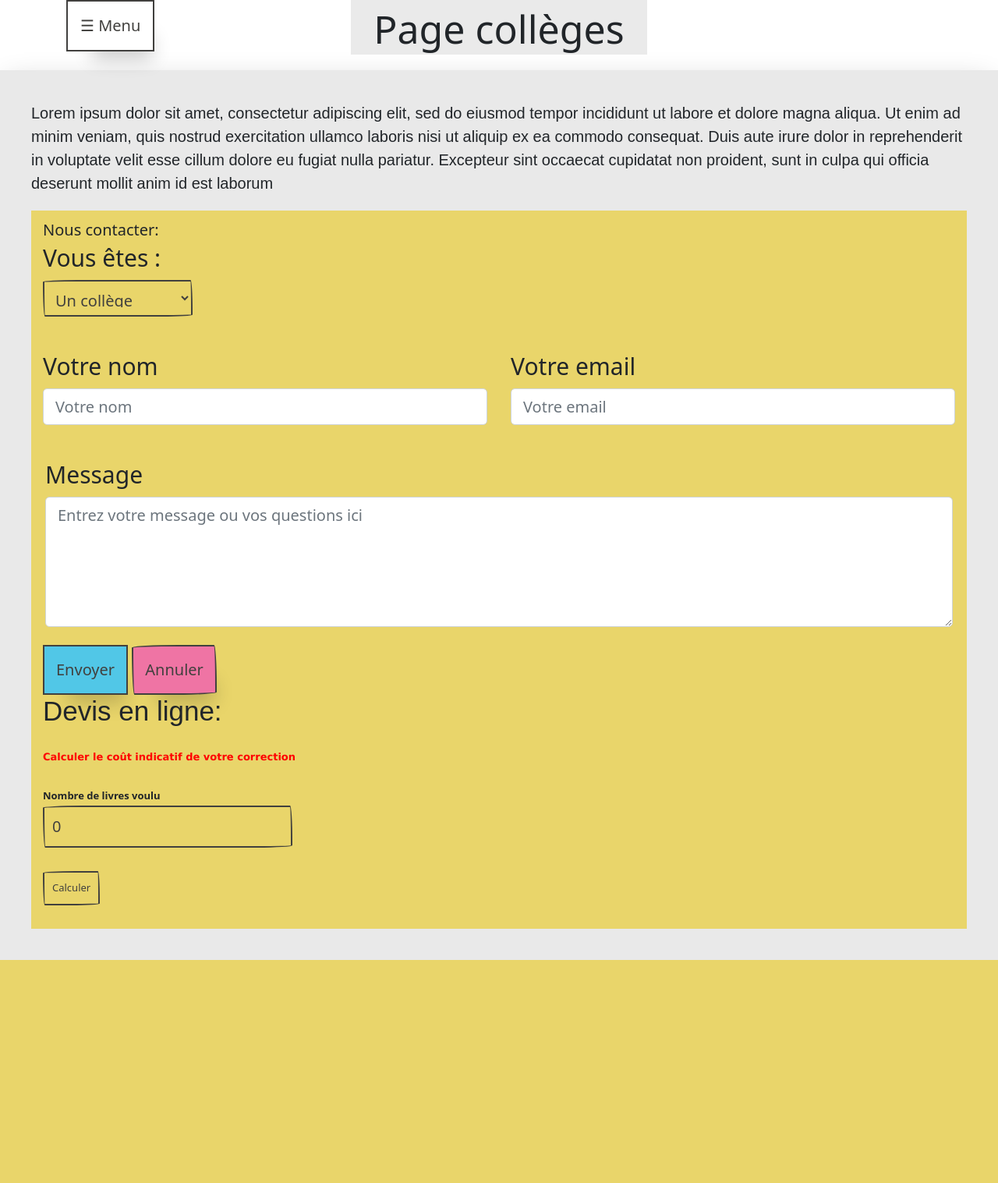
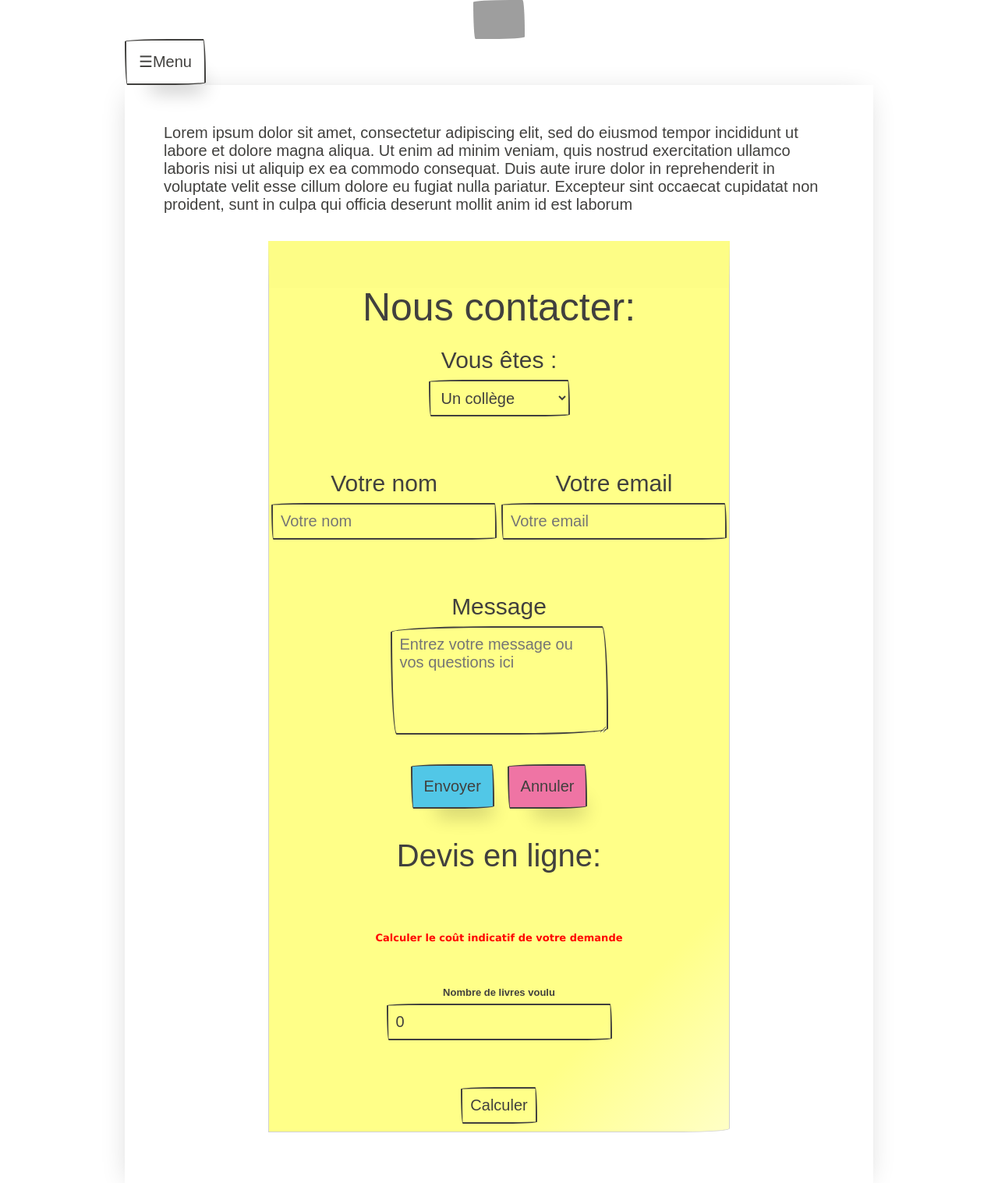
Before and after one commit to ImMael/SP_GrandirAuCollege, a PHP site: page /College.html in a window 1280 px wide. Shown: the whole page at 78% size. Before the commit the page ends 1231 px from the top, so only its background shows below. Run offline with PHP 8.4, Linux system fonts and the light colour scheme; some libraries are stand-ins or nearby versions; some web fonts are replaced; grey boxes are pictures that could not be loaded.

Commit message:
collège 2.0

```diff
--- a/College.css
+++ b/College.css
@@ -1,29 +1,49 @@
-.Title{width: auto;
-    height: 70px;
+.page_head {
     display: flex;
+    height: 5%;
+    width: 100%;
     justify-content: center;
-    font-size: 50px;
-    background-color: #EAEAEA;}
-
+    align-items: center;
+}
 .cancel{background-color: #EF74A4;
 
 }
 
 .submit{background-color: #51C7E7;}
 
-.container-fluid{background-color: #E9D56A;
-    padding: 10px;}
+.container-fluid{
+    font-size: 3em;
+    line-height: 1;
+    text-align:center;
+    max-width: 800px;
+    width: auto;
+    margin: 25px;
+    max-height:1400px;
+    position: relative;
+    border:1px solid #d0d0d0;
+    border-top:60px solid #fdfd86;
+    font-size:3em;
+    border-bottom-right-radius: 60px 5px;
+    display:inline-block;
+    background: #ffff88; /* Old browsers */
+    background: -moz-linear-gradient(-45deg, #ffff88 81%, #ffff88 82%, #ffff88 82%, #ffffc6 100%); /* FF3.6+ */
+    background: -webkit-gradient(linear, left top, right bottom, color-stop(81%,#ffff88), color-stop(82%,#ffff88), color-stop(82%,#ffff88), color-stop(100%,#ffffc6)); /* Chrome,Safari4+ */
+    background: -webkit-linear-gradient(-45deg, #ffff88 81%,#ffff88 82%,#ffff88 82%,#ffffc6 100%); /* Chrome10+,Safari5.1+ */
+    background: -o-linear-gradient(-45deg, #ffff88 81%,#ffff88 82%,#ffff88 82%,#ffffc6 100%); /* Opera 11.10+ */
+    background: -ms-linear-gradient(-45deg, #ffff88 81%,#ffff88 82%,#ffff88 82%,#ffffc6 100%); /* IE10+ */
+    background: linear-gradient(135deg, #ffff88 81%,#ffff88 82%,#ffff88 82%,#ffffc6 100%); /* W3C */
+    filter: progid:DXImageTransform.Microsoft.gradient( startColorstr='#ffff88', endColorstr='#ffffc6',GradientType=1 ); /* IE6-9 fallback on horizontal gradient */
+}
 
 .paper{margin-top: auto;
     margin-bottom: auto;
     border: none;
-    background-color: #e9e9e9;}
+    background-color: white;}
 
 .form-group {padding: 3px;}
 
 body {
-    font-family: "Lato", sans-serif;
-    transition: background-color .5s;
+    background-color: white;
   }
 
   .sidenav {
@@ -43,13 +63,13 @@ body {
     padding: 8px 8px 8px 32px;
     text-decoration: none;
     font-size: 25px;
-    color: #818181;
+    color:white;
     display: block;
     transition: 0.3s;
   }
 
   .sidenav a:hover {
-    color: #f1f1f1;
+    color: white;
   }
 
   .sidenav .closebtn {
@@ -71,3 +91,29 @@ body {
   }
 
   a{background-image: none !important;}
+
+  .item{font-size: 50px;}
+  .row{justify-content: center;}
+  .h4{font-size: 30px;}
+  textarea {
+    display: block;
+    margin-left: auto;
+    margin-right: auto;
+}
+
+input{display: block;
+    margin-left: auto;
+    margin-right: auto;}
+
+#logo_gac{
+    height:50px;
+    border-style:hidden !important;
+}
+head{display: none;}
+
+.container2{
+    display: flex;
+    justify-content: center ;
+}
+
+p{margin:10px;}
--- a/College.html
+++ b/College.html
@@ -1,28 +1,26 @@
 <!DOCTYPE html>
 <html>
+
 <meta charset="UTF-8">
 <meta name="viewport" content="width=device-width, initial-scale=1.0">
 <meta http-equiv="X-UA-Compatible" content="ie=edge">
 <link rel="stylesheet" href="https://unpkg.com/papercss@1.8.2/dist/paper.min.css">
 <link rel="stylesheet" href="College.css">
 <!-- CSS only -->
-<link href="https://cdn.jsdelivr.net/npm/bootstrap@5.0.0-beta2/dist/css/bootstrap.min.css" rel="stylesheet"
+<!--<link href="https://cdn.jsdelivr.net/npm/bootstrap@5.0.0-beta2/dist/css/bootstrap.min.css" rel="stylesheet"
       integrity="sha384-BmbxuPwQa2lc/FVzBcNJ7UAyJxM6wuqIj61tLrc4wSX0szH/Ev+nYRRuWlolflfl" crossorigin="anonymous">
-
+-->
 <title>Page Collèges</title>
-</head>
-
 <body>
 <div class="container">
-    <div class="row">
-      <div class="col-sm-4">  <button id="main">
-            <span onclick="openNav()">&#9776; Menu</span>
+    <div class="page_head">
+        <img id="logo_gac" src="/Users/boiseauxalexandre/Downloads/GRANDIR_AU_COLLeGE.png">
+    </div>
+    <div class="head">
+      <div class="col-sm-4">  <button id="main" onclick="openNav()">
+            <span >&#9776;Menu</span>
         </button>
       </div>
-        <div class="Title col-sm-4">Page collèges</div>
-
-
-    </div>
 </div>
 <div id="mySidenav" class="sidenav">
     <a href="javascript:void(0)" class="closebtn" onclick="closeNav()">&times;</a>
@@ -53,6 +51,7 @@
         commodo consequat. Duis aute irure dolor in reprehenderit in voluptate velit esse cillum dolore eu fugiat
         nulla pariatur. Excepteur sint occaecat cupidatat non proident, sunt in culpa qui officia deserunt mollit
         anim id est laborum</p>
+        <div class="container2">
     <div id="contact" class="container-fluid">
         <div class="item">Nous contacter:</div>
         <form role="form" id="contactForm" onsubmit="submitContactForm(event)">
@@ -92,7 +91,7 @@
         <h3>Devis en ligne:</h3>
         <p></p>
         <p><span style="font-size: small; font-family: verdana, geneva; color: #ff0000;"><strong>Calculer le coût indicatif de
-            votre correction</strong></span></p>
+            votre demande</strong></span></p>
         <script type="text/javascript" src="http://ajax.googleapis.com/ajax/libs/jquery/1.11.2/jquery.min.js"></script>
         <p></p>
         <form id="testform"><span
```
Also changed, not shown: 1 other file.
